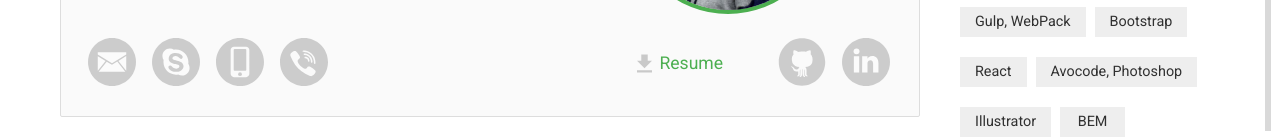
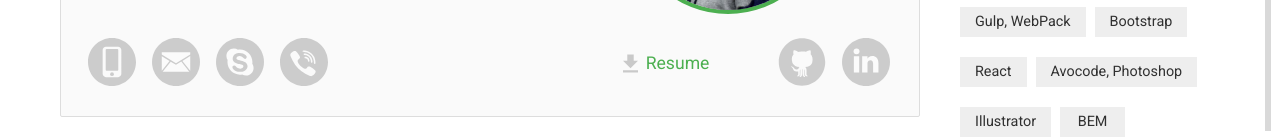
Before and after one commit to KAnastasiya/My_, a plain HTML site: page index.html in a window 1280 px wide. Shown: the part 330-470 px from the top of the page. Drawn offline with Linux system fonts and the light colour scheme.

Commit message:
Мелкие правки

```diff
--- a/index.html
+++ b/index.html
@@ -57,14 +57,14 @@
                   <div class="negative_margin_wrapper clearfix">
                     <div class="social clearfix">
                       <div class="contacts">
+                        <a href="tel://+380997959388" target="_blank">
+                          <img src="images/smartphone.svg" alt="E-mail" title="+380(99)79-59-388">
+                        </a>
                         <a href="mailto:kozenko.anastasiia@gmail.com" target="_blank">
                           <img src="images/email.svg" alt="E-mail" title="kozenko.anastasiia@gmail.com">
                         </a>
                         <a href="skype:anastasiia.kozenko" target="_blank">
                           <img src="images/skype.svg" alt="Skype" title="skype:anastasiia.kozenko">
-                        </a>
-                        <a href="tel://+380997959388" target="_blank">
-                          <img src="images/smartphone.svg" alt="E-mail" title="+380(99)79-59-388">
                         </a>
                         <a href="viber://add?number=%2B380997959388" target="_blank">
                           <img src="images/viber.svg" alt="E-mail" title="viber:+380(99)79-59-388">
--- a/styles/_content.scss
+++ b/styles/_content.scss
@@ -141,9 +141,11 @@ main {
   a {
     display: inline-block;
     vertical-align: middle;
-    width: 50px;
     &:not(:first-child) {
       margin-left: 10px;
+    }
+    &:not(.resume_download) {
+      width: 50px;
     }
     img {
       width: 48px;
```
Also changed, not shown: styles/styles.css, 1 other file.
